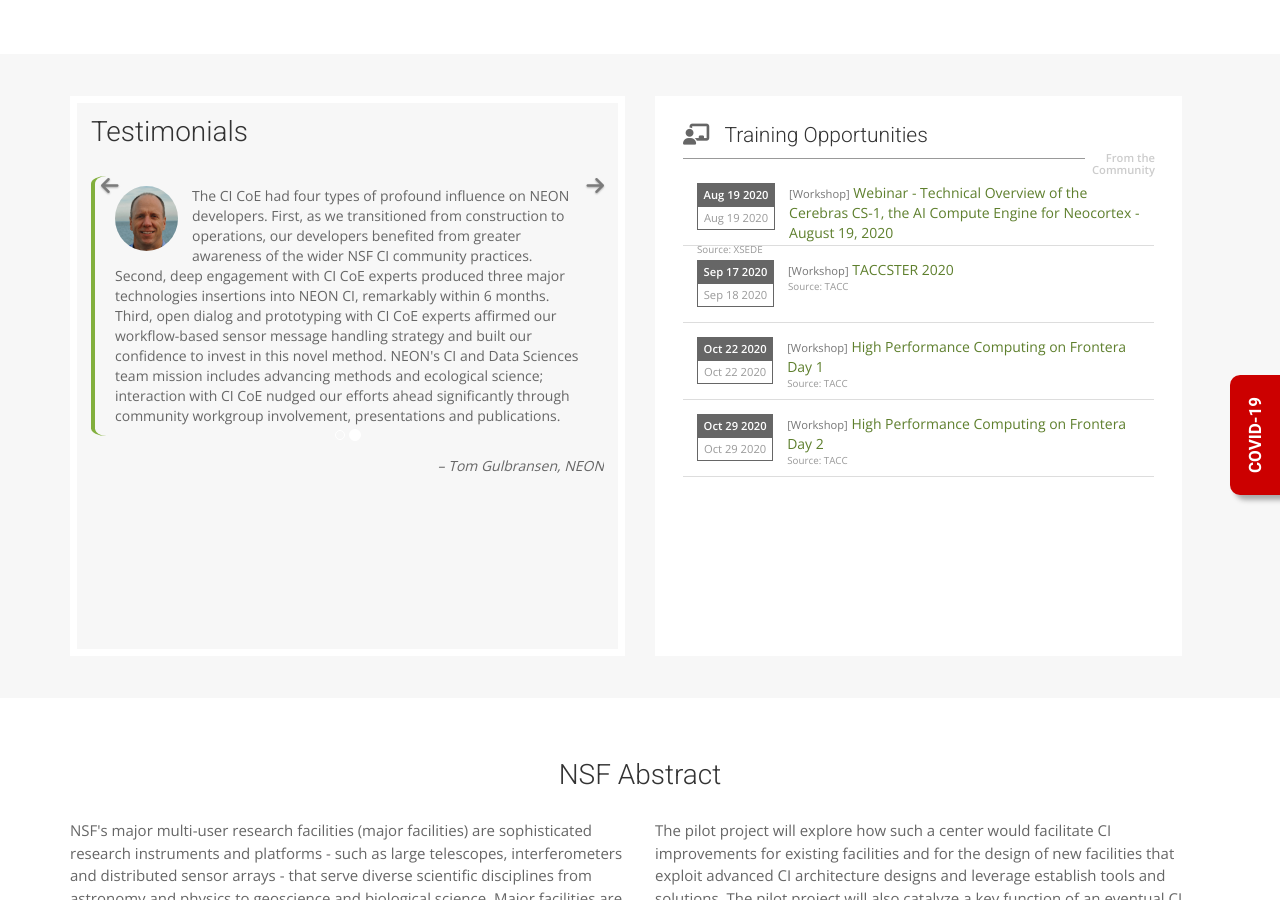
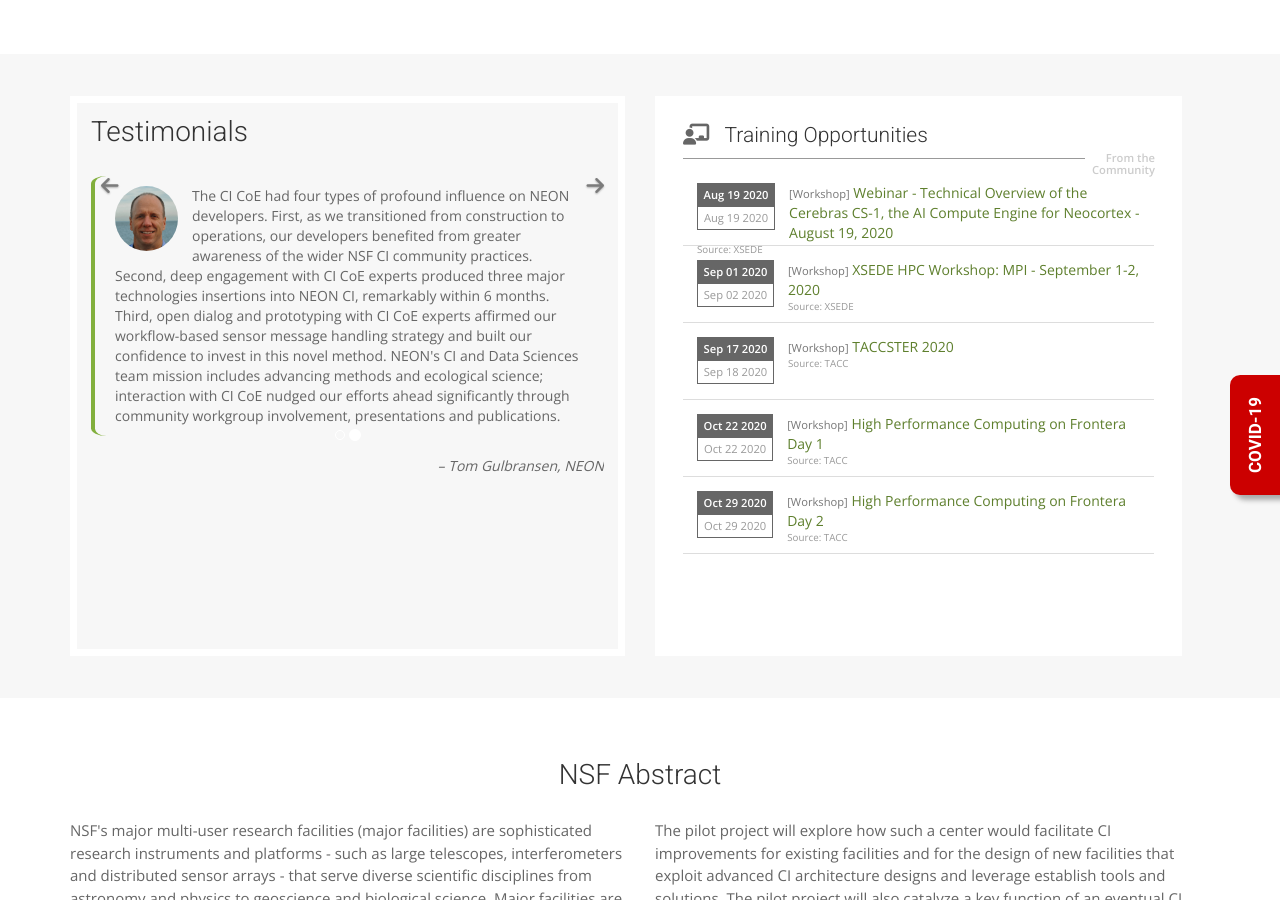
Before and after one commit to cicoe/cicoe.github.io, a Jekyll site: the page built from index.html, in a window 1280 px wide and 900 px high, scrolled down 1059 px. Built offline with Jekyll 4.4.1, drawn with Linux system fonts in a browser that asks for light colours; nearby versions of some CDN libraries; some web fonts are replaced; comment, search, counter and statistics services are not loaded.

Commit message:
updated training events

```diff
--- a/_data/training_opportunities.yml
+++ b/_data/training_opportunities.yml
@@ -6,6 +6,13 @@
   title: Webinar - Technical Overview of the Cerebras CS-1, the AI Compute Engine
     for Neocortex - August 19, 2020
   website: "Download"
+- categroy: Workshop
+  end_date: September 02, 2020
+  source: XSEDE
+  start_date: September 01, 2020
+  time: ''
+  title: 'XSEDE HPC Workshop: MPI - September 1-2, 2020'
+  website: "https://www.xsede.org/web/xup/course-calendar/-/training-user/class/2072/session/3699/register"
 - categroy: Workshop
   end_date: September 18, 2020
   source: TACC
```
